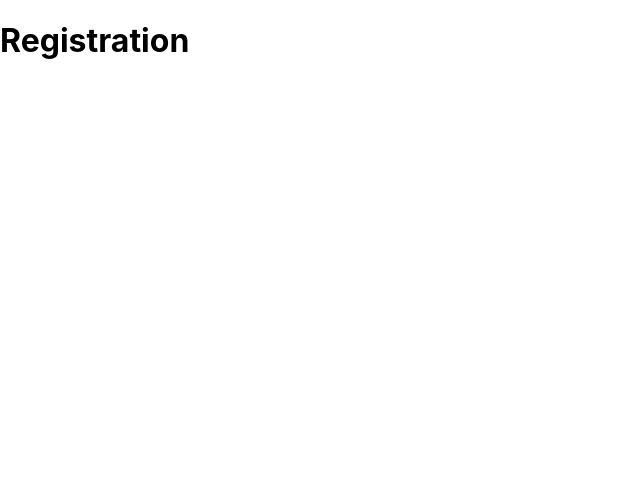
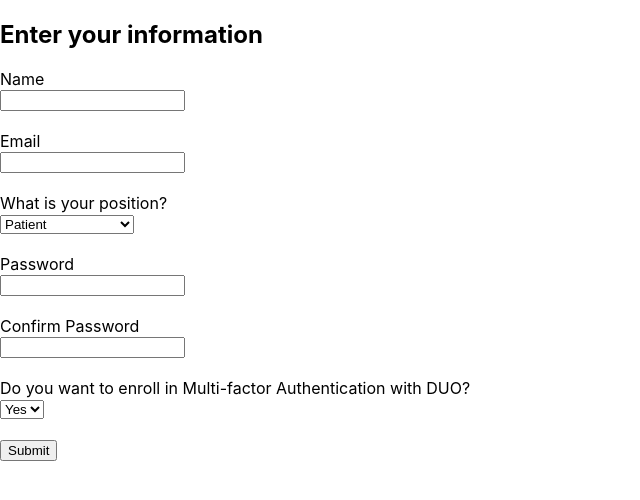
Before and after one commit to sbarrido/nouveau_react, a React (Create React App) app: page /registration in a window 1280 px wide. Shown: the top 500 px of the page, without its empty margins (0-640 px from the left). Built offline with nearby package versions, Linux system fonts and the light colour scheme.

Commit message:
Registration frontend

```diff
--- a/package.json
+++ b/package.json
@@ -6,11 +6,14 @@
     "@testing-library/jest-dom": "^5.17.0",
     "@testing-library/react": "^13.4.0",
     "@testing-library/user-event": "^13.5.0",
+    "axios": "^1.5.1",
+    "bootstrap": "^5.3.2",
     "kill-port": "^2.0.1",
     "react": "^18.2.0",
     "react-dom": "^18.2.0",
     "react-router-dom": "^6.16.0",
     "react-scripts": "5.0.1",
+    "reactstrap": "^9.2.0",
     "web-vitals": "^2.1.4"
   },
   "scripts": {
--- a/src/routes/registration.js
+++ b/src/routes/registration.js
@@ -1,7 +1,132 @@
-export default function Registration() {
-    return (
-      <>
-        <h1>Registration</h1>
-      </>
-    );
-  }
+import React from 'react';
+import {useState} from 'react';
+import ReactDOM from 'react-dom/client';
+import {Button, Col, Form, FormGroup, Input, Label, Row} from 'reactstrap';
+import axios from "axios";
+
+// password requirements?
+// encryption?
+
+
+let REGISTRATION_URL = "http://localhost:8080/registration";
+//let REGISTRATION_URL = "https://deploymenturl";
+
+//class Registration extends React.Component {
+function Registration () {
+
+    const uniqueUser = async (email) => {
+        const unique = await axios.get(REGISTRATION_URL+'/'+email);
+        return unique.data?.unique;
+    }
+
+    const handleSubmit = async (event) => {
+        event.preventDefault();
+        // get data from form - prob change to states bc these are stored in url
+        const name = event.target.name.value;
+        const email = event.target.email.value;
+        const position = event.target.position.value;
+        const password = event.target.password.value;
+        const confirm = event.target.confirm.value;
+        const mfa = JSON.parse(event.target.mfa.value);
+        //alert(`Name: ${name}\nEmail: ${email}\nPosition: ${position}\nPassword: ${password}\nConfirm: ${confirm}\nMFA: ${typeof(mfa)}`);
+
+        // check all fields filled out
+        if (name === '' || email === '' || password === '' || confirm === '') {
+            alert('Registration failed. Please fill out all fields');
+            return;
+        }
+
+        // check email is unique w/ api call - say unsuccessful if it is unsuccessful
+        try {
+            const unique = await uniqueUser(email);
+            if (!unique) {
+                alert('Registration failed. Account already exists for email')
+                return;
+            }
+        } catch (error) {
+            console.log(error)
+            alert('Registration failed. API Call failed. Please try again')
+            return;
+        }
+
+        // check password (any parameters, equal to confirm) - say unsuccessful if it is unsuccessful
+        if (password !== confirm) {
+            alert('Registration failed. Passwords do not match.');
+            return;
+        }
+
+        // encrypt/tokenize password
+
+        // send data to backend, give confirmation if successful, and return to login page
+        axios({
+            method: 'post',
+            url: REGISTRATION_URL,
+            data: {
+                name: name,
+                email: email,
+                role: position,
+                password: password,
+                mfa: mfa
+            }
+        })
+        .then((response) => {
+            if (response.status === 200) {
+                alert(`Registration successful`);
+            } else {
+                alert(`Registration failed. There was an error saving the user. Please try again`);
+            }
+        }, (error) => {
+            console.log(error);
+            alert(`Registration failed. There was an error saving the user. Please try again`);
+        });
+
+
+        // route to login page or mfa sign up
+    }
+
+    //render() {
+        return (
+            <div>
+                <Form onSubmit={handleSubmit} method="post">
+                    <h2>Enter your information</h2>
+
+                    <FormGroup>
+                        <Label for="nameid">Name</Label> <br/>
+                        <Input name="name" id="nameid" type="text"/> <br/> <br/>
+
+                        <Label for="emailid">Email</Label> <br/>
+                        <Input name="email" id="emailid" type="email"/> <br/> <br/>
+
+                        <Label for="positionid">What is your position?</Label> <br/>
+                        <Input name="position" id="positionid" type="select">
+                            <option value="patient">Patient</option>
+                            <option value="doctor">Doctor</option>
+                            <option value="insurance">Insurance Provider</option>
+                        </Input>
+                    </FormGroup>
+                    <br/>
+                    <FormGroup>
+                        <Label for="passwordid">Password</Label> <br/>
+                        <Input name="password" id="passwordid" type="password" /> <br/><br/>
+
+                        <Label for="confirmid">Confirm Password</Label> <br/>
+                        <Input name="confirm" id="confirmid" type="password" /> <br/><br/>
+                    </FormGroup>
+
+                    <FormGroup>
+                        <Label for="mfaid">Do you want to enroll in Multi-factor Authentication with DUO?</Label> <br/>
+                        <Input name="mfa" id="mfaid" type="select">
+                            <option value='true'>Yes</option>
+                            <option value='false'>No</option>
+                        </Input>
+                    </FormGroup>
+                    <br/>
+
+                    <Button type='submit'>Submit</Button>
+                </Form>
+            </div>
+        );
+    //}
+}
+
+export default Registration;
```
Also changed, not shown: 1 other file (tests, documents, lock files or other folders).
